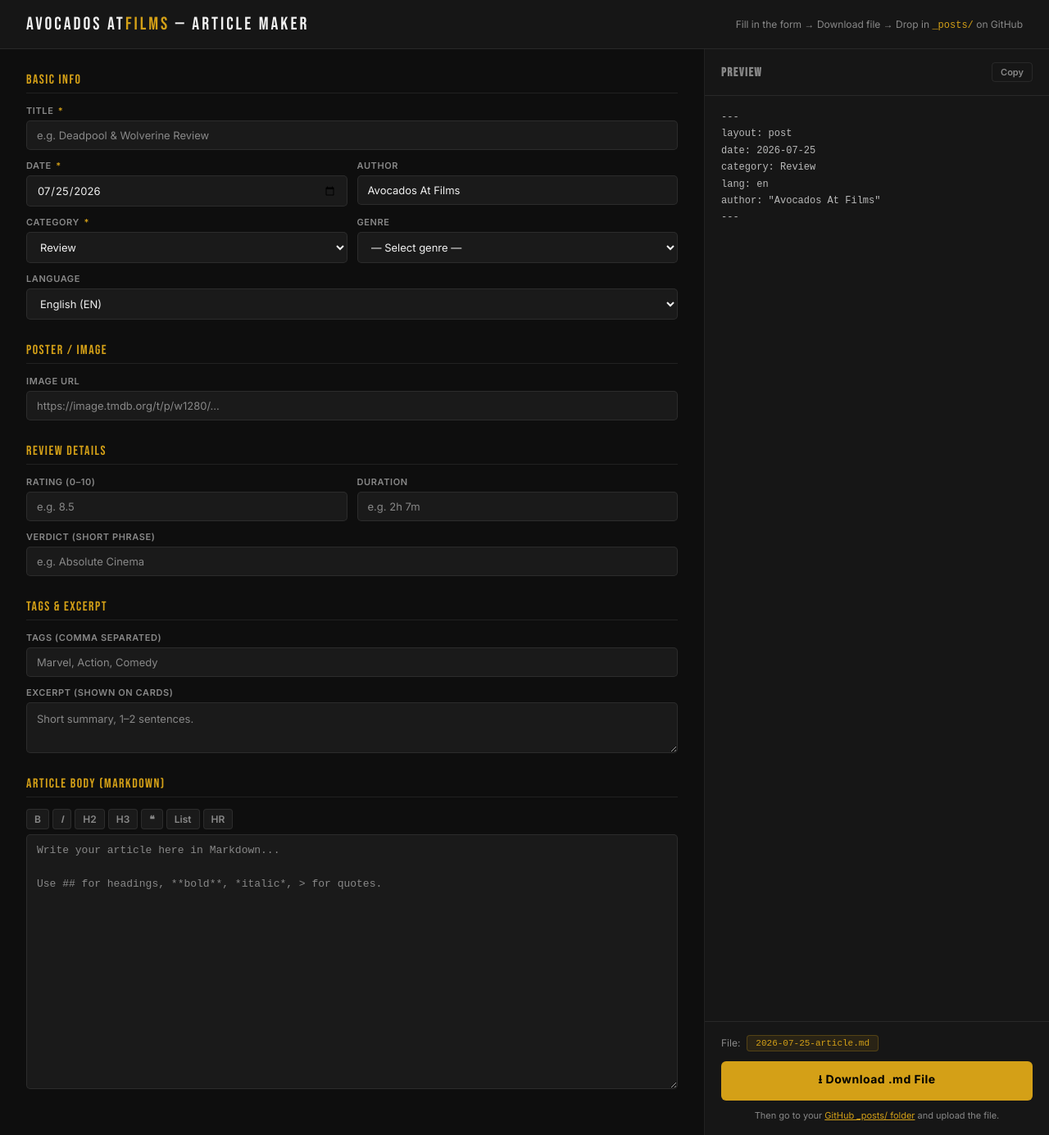
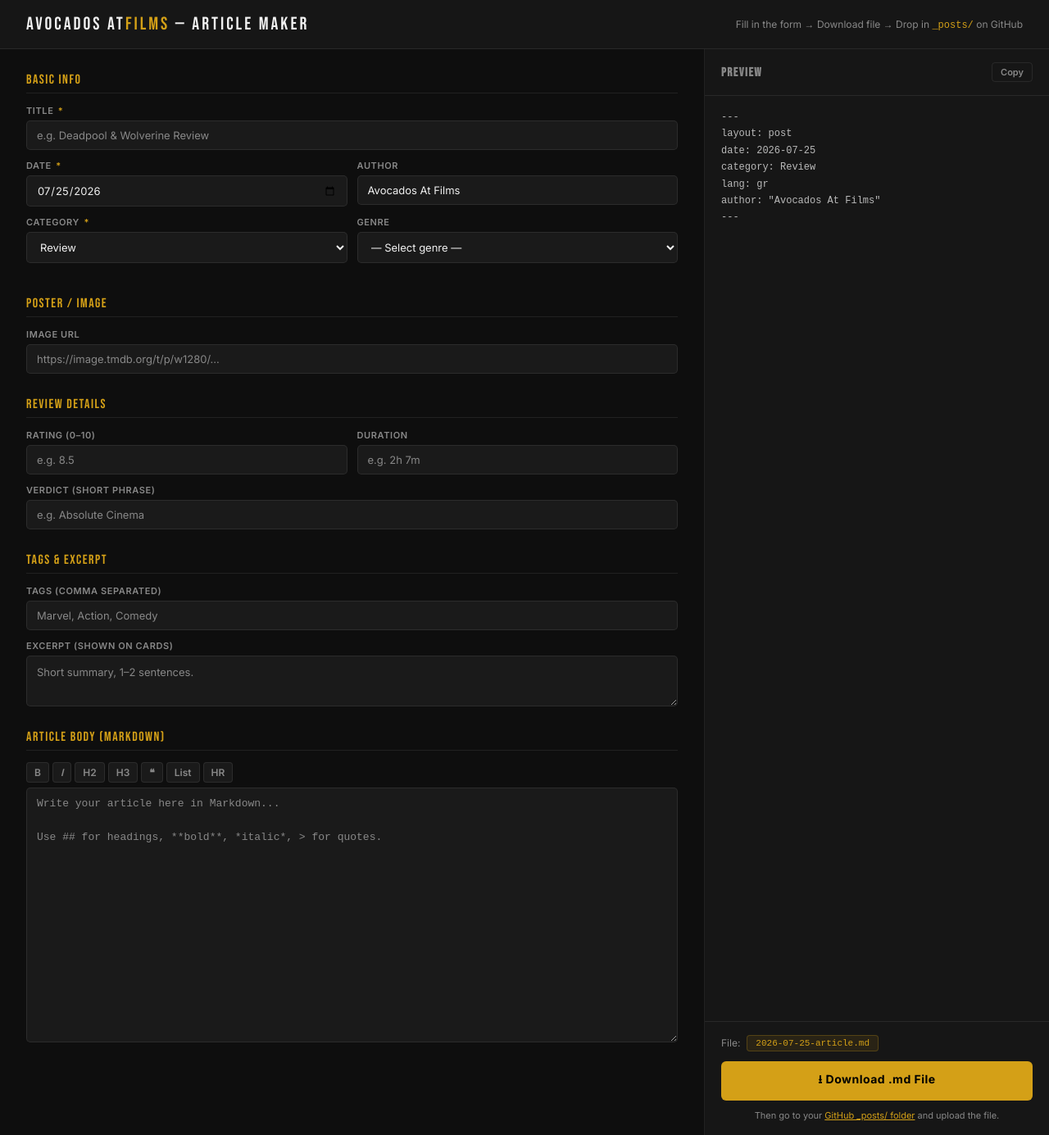
Before and after one commit to MARKOUS2912/MARKOUS2912.github.io, a Jekyll site: the page article-maker.html, which Jekyll copies as it is, in a window 1280 px wide. Shown: the whole page at 82% size. Built offline with Jekyll 4.4.1, drawn with Linux system fonts in a browser that asks for light colours.

Commit message:
Remove language switcher, Greek-only site

```diff
--- a/_config.yml
+++ b/_config.yml
@@ -37,5 +37,5 @@ defaults:
       type: "posts"
     values:
       layout: post
-      lang: en
+      lang: gr
       author: "Avocados At Films"
--- a/article-maker.html
+++ b/article-maker.html
@@ -366,14 +366,6 @@
         </div>
       </div>
 
-      <div class="field">
-        <label>Language</label>
-        <select id="lang" onchange="update()">
-          <option value="en">English (EN)</option>
-          <option value="gr">Greek / Ελληνικά (GR)</option>
-          <option value="both">Both</option>
-        </select>
-      </div>
     </div>
 
     <!-- Media -->
@@ -517,7 +508,7 @@
     if (date)     fm += `date: ${date}\n`;
     fm += `category: ${category}\n`;
     if (genre)    fm += `genre: ${genre}\n`;
-    fm += `lang: ${lang}\n`;
+    fm += `lang: gr\n`;
     if (image)    fm += `image: "${image}"\n`;
     if (category === 'Review') {
       if (rating)   fm += `rating: ${rating}\n`;
```
Also changed, not shown: other parts of article-maker.html (+0 -1 lines), _includes/header.html (+0 -10 lines), admin/config.yml (+1 -8 lines), assets/js/main.js (+0 -31 lines).
